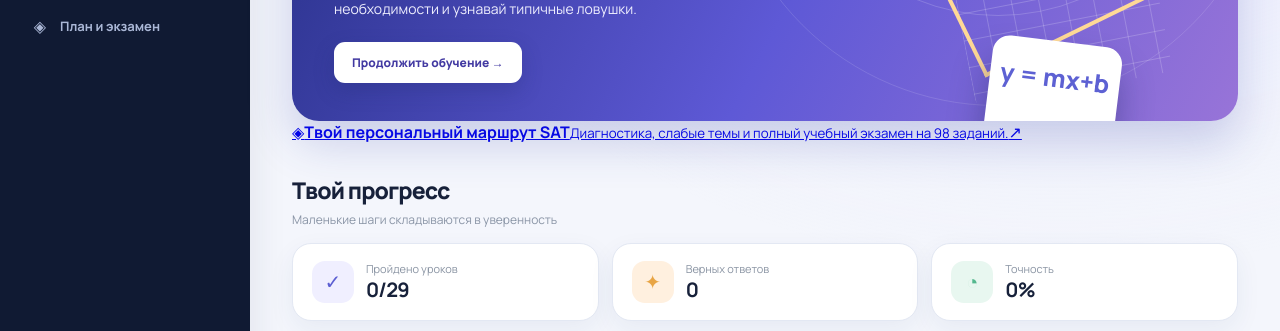
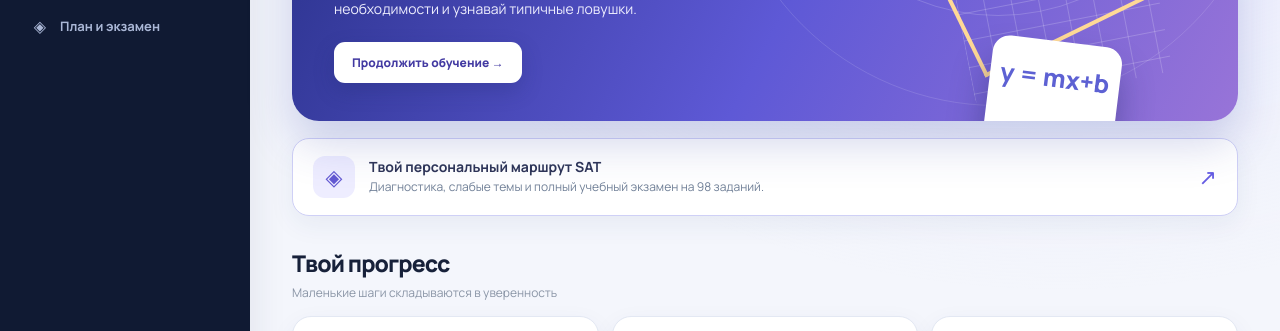
Before and after one commit to danilship26-bit/sat-start, a plain HTML site: page index.html in a window 1280 px wide. Shown: the part 394-725 px from the top of the page. Drawn offline with Linux system fonts and the light colour scheme.

Commit message:
Update SAT courses and project guide

```diff
--- a/unified.css
+++ b/unified.css
@@ -19,3 +19,4 @@
 @media(max-width:900px){.shell,.layout{display:block}.sidebar,.side{position:static;display:flex;flex-direction:row;align-items:center;padding:15px 18px;gap:15px;overflow:hidden}.logo{flex:none}.nav{display:flex;flex:1;overflow-x:auto;gap:4px}.nav button,.nav a{white-space:nowrap;padding:10px 11px;width:auto}.side-note,.side-bottom{display:none}.main{padding:22px 20px 50px}.university-search{grid-template-columns:1fr 1fr}.university-search output{grid-column:1/-1;padding:0}}
 @media(max-width:600px){.sidebar,.side{display:block}.logo{margin-bottom:12px}.nav{padding-bottom:3px}.main{padding:19px 16px 48px}.hero{padding:29px;min-height:0}.layout .hero:after{font-size:100px;right:-4%}.course-switch{width:100%;display:grid;grid-template-columns:1fr 1fr}.course-switch a{justify-content:center;padding:10px 7px;font-size:11px}.university-search{grid-template-columns:1fr}.university-search output{grid-column:auto}}
 @media(prefers-reduced-motion:reduce){*,*:before,*:after{transition:none!important;animation:none!important}}
+.hub-promo{display:flex;align-items:center;gap:14px;margin:17px 0 0;padding:17px 20px;background:#fff;border:1px solid #cfd0f6;border-radius:17px;text-decoration:none;color:#2e3557;box-shadow:0 9px 26px #273f7010}.hub-promo>span:first-child{display:grid;place-items:center;flex:none;width:42px;height:42px;border-radius:12px;background:#eeedff;color:#6359d2;font-size:22px}.hub-promo strong,.hub-promo small{display:block}.hub-promo strong{font-size:14px}.hub-promo small{font-size:12px;color:#718098;margin-top:3px;line-height:1.4}.hub-promo b{margin-left:auto;color:#665de3;font-size:22px}.hub-promo:hover{border-color:#9995ee;transform:translateY(-2px)}
```
